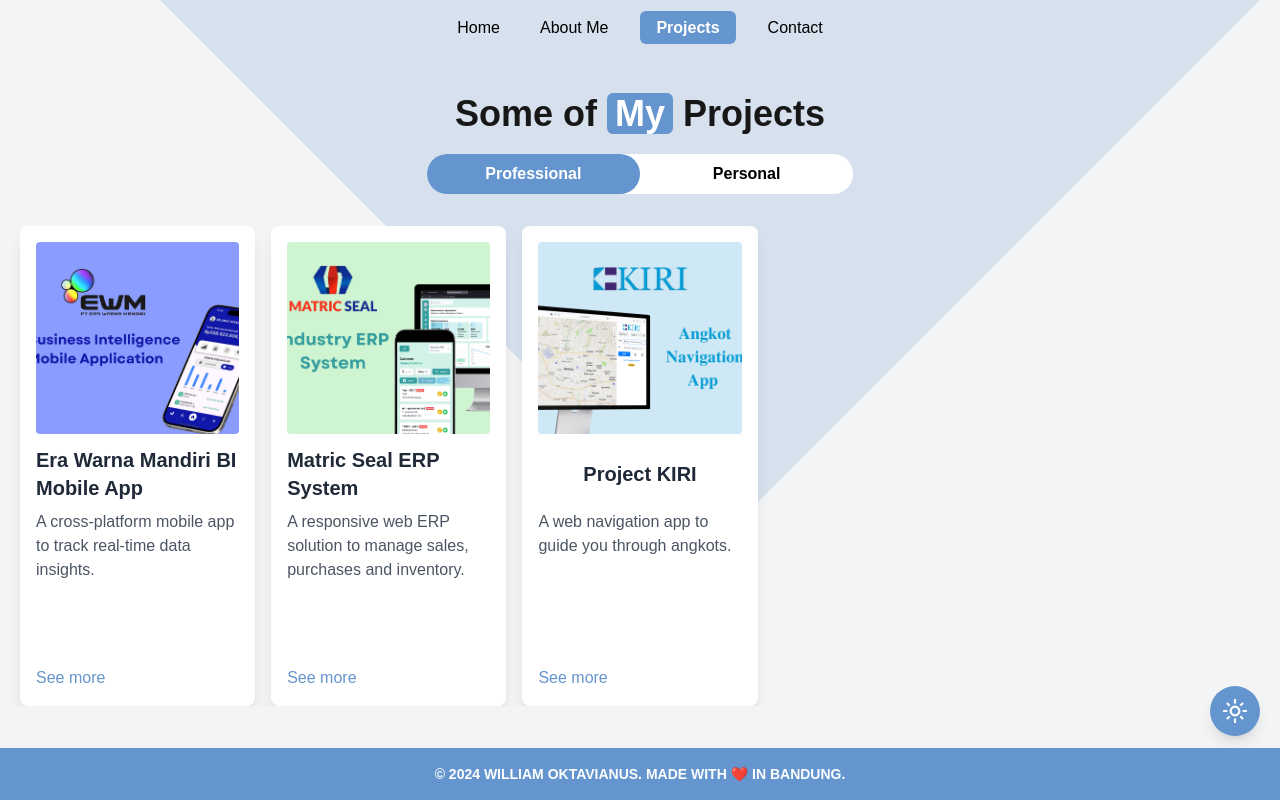
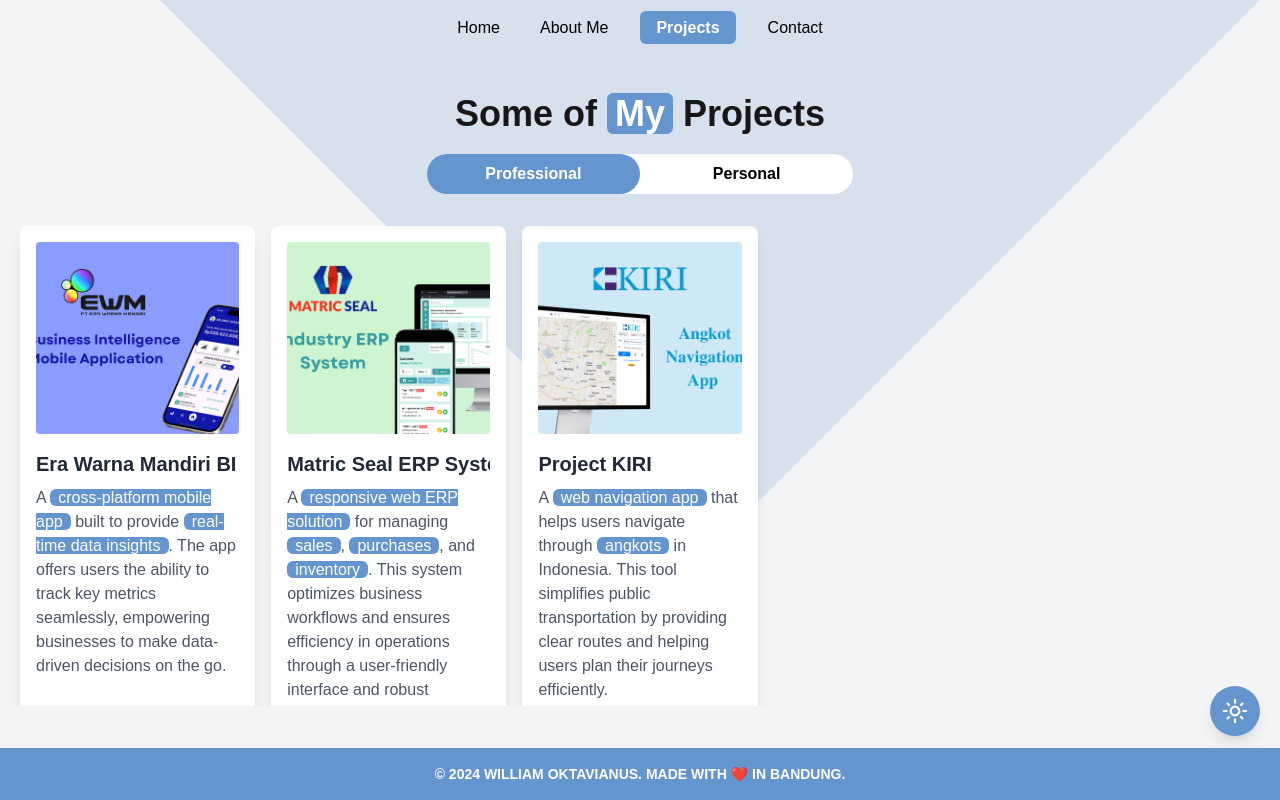
Before and after one commit to williamo1099/Portfolio, a Next.js app: page /projects in a window 1280 px wide. Built offline with nearby package versions, Linux system fonts and the light colour scheme.

Commit message:
Fixing Projects

```diff
--- a/app/projects/components/project-card.js
+++ b/app/projects/components/project-card.js
@@ -9,7 +9,7 @@
       initial={{ y: "-10%", opacity: 0 }}
       animate={{ y: 0, opacity: 1 }}
       transition={{ duration: 1, delay: index * 0.2, ease: "easeInOut" }}
-      className="bg-white p-4 rounded-lg shadow-lg hover:scale-105 flex flex-col justify-between"
+      className="bg-white p-4 rounded-lg shadow-lg hover:scale-105 flex flex-col justify-between h-auto"
     >
       {/* Image */}
       <div className="w-full h-24 lg:h-48 relative mb-4">
@@ -23,22 +23,14 @@
       </div>
 
       {/* Title */}
-      <h3 className="text-base lg:text-xl font-semibold text-gray-800 mb-3 h-12 flex items-center justify-center">
+      <h3 className="text-base lg:text-xl font-semibold text-gray-800 mb-2 flex items-start justify-start truncate w-full">
         {project.title}
       </h3>
 
       {/* Description */}
-      <p className="text-sm lg:text-base text-gray-600 mb-2 lg:mb-4 flex-grow">
+      <div className="text-sm lg:text-base text-gray-600 flex-grow">
         {project.description}
-      </p>
-
-      {/* See More */}
-      <a
-        href={project.link}
-        className="text-sm lg:text-base text-primary hover:underline mt-auto"
-      >
-        See more
-      </a>
+      </div>
     </motion.div>
   );
 }
--- a/app/projects/components/project-grid.js
+++ b/app/projects/components/project-grid.js
@@ -11,12 +11,14 @@
 
   return (
     <React.Fragment>
+      {/* Selector */}
       <ProjectSelector
         showPersonal={() => setShowPersonal(true)}
         showProfessional={() => setShowPersonal(false)}
         isShowingPersonal={showPersonal}
       />
 
+      {/* Grid */}
       <div className="grid grid-cols-2 lg:grid-cols-5 gap-4 overflow-auto max-h-[60vh] sm:h-[70vh] w-full px-5 mt-8">
         {(showPersonal ? personalProjects : professionalProjects).map(
           (project, index) => (
--- a/data/projects.js
+++ b/data/projects.js
@@ -1,35 +1,71 @@
-import { Project } from "@/models/project";
+import HighlightedText from "@/app/components/highlighted-text";
+import Link from "next/link";
 
 export const personalProjects = [
-  new Project(
-    "TaskBoard",
-    "A task management tool for tracking tasks and generating reports, available on web and mobile.",
-    "/images/projects/personal/taskboard/poster.png",
-    "",
-    "#"
-  ),
+  {
+    title: "TaskBoard",
+    description: (
+      <>
+        <p>
+          A <HighlightedText>task management tool</HighlightedText> for tracking
+          tasks and generating reports. It is designed to be available on both{" "}
+          <HighlightedText>web</HighlightedText> and{" "}
+          <HighlightedText>mobile platforms</HighlightedText>, ensuring
+          accessibility and productivity for users wherever they are.
+        </p>
+      </>
+    ),
+    image: "/images/projects/personal/taskboard/poster.png",
+    link: "#",
+  },
 ];
 
 export const professionalProjects = [
-  new Project(
-    "Era Warna Mandiri BI Mobile App",
-    "A cross-platform mobile app to track real-time data insights.",
-    "/images/projects/professional/ewm/poster.png",
-    "",
-    "#"
-  ),
-  new Project(
-    "Matric Seal ERP System",
-    "A responsive web ERP solution to manage sales, purchases and inventory.",
-    "/images/projects/professional/matric/poster.png",
-    "",
-    "#"
-  ),
-  new Project(
-    "Project KIRI",
-    "A web navigation app to guide you through angkots.",
-    "/images/projects/professional/projectkiri/poster.png",
-    "",
-    "#"
-  ),
+  {
+    title: "Era Warna Mandiri BI Mobile App",
+    description: (
+      <>
+        <p>
+          A <HighlightedText>cross-platform mobile app</HighlightedText> built
+          to provide <HighlightedText>real-time data insights</HighlightedText>.
+          The app offers users the ability to track key metrics seamlessly,
+          empowering businesses to make data-driven decisions on the go.
+        </p>
+      </>
+    ),
+    image: "/images/projects/professional/ewm/poster.png",
+    link: "#",
+  },
+  {
+    title: "Matric Seal ERP System",
+    description: (
+      <>
+        <p>
+          A <HighlightedText>responsive web ERP solution</HighlightedText> for
+          managing <HighlightedText>sales</HighlightedText>,{" "}
+          <HighlightedText>purchases</HighlightedText>, and{" "}
+          <HighlightedText>inventory</HighlightedText>. This system optimizes
+          business workflows and ensures efficiency in operations through a
+          user-friendly interface and robust functionalities.
+        </p>
+      </>
+    ),
+    image: "/images/projects/professional/matric/poster.png",
+    link: "#",
+  },
+  {
+    title: "Project KIRI",
+    description: (
+      <>
+        <p>
+          A <HighlightedText>web navigation app</HighlightedText> that helps
+          users navigate through <HighlightedText>angkots</HighlightedText> in
+          Indonesia. This tool simplifies public transportation by providing
+          clear routes and helping users plan their journeys efficiently.
+        </p>
+      </>
+    ),
+    image: "/images/projects/professional/projectkiri/poster.png",
+    link: "#",
+  },
 ];
--- a/models/project.js
+++ /dev/null
@@ -1,9 +0,0 @@
-export class Project {
-  constructor(title, description, image, stack, link) {
-    this.title = title;
-    this.description = description;
-    this.image = image;
-    this.stack = stack;
-    this.link = link;
-  }
-}
```
